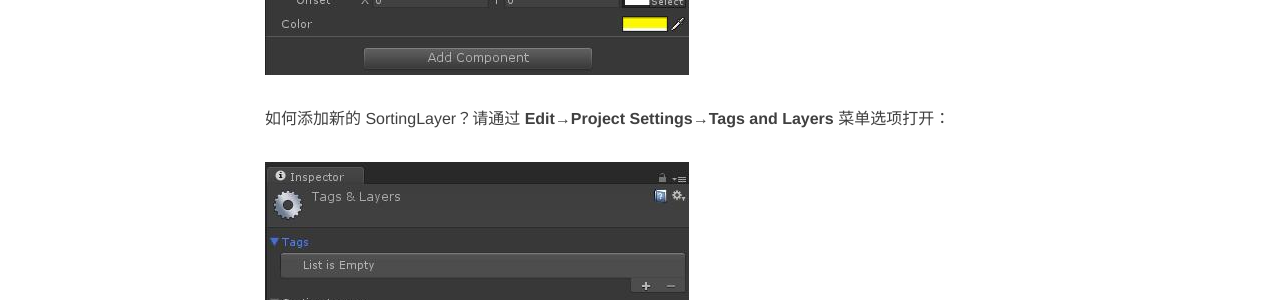
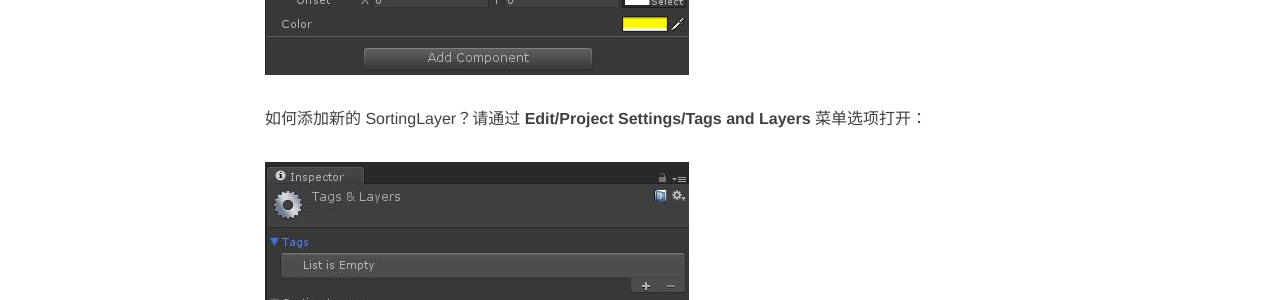
Before and after one commit to QXSoftware/qxsoftware.github.io, a Jekyll site: the page built from _posts/2016-11-03-Unity Rendering Order.md, in a window 1280 px wide. Shown: the part 1080-1380 px from the top of the page. Built offline with Jekyll 4.4.1, drawn with Linux system fonts in a browser that asks for light colours; nearby versions of some CDN libraries; comment, search, counter and statistics services are not loaded.

Commit message:
replace unicode char

```diff
--- a/_posts/2016-11-03-Unity Rendering Order.md
+++ b/_posts/2016-11-03-Unity Rendering Order.md
@@ -14,7 +14,7 @@ tags: Unity 渲染
 
 ![](/post_img/mesh-renderer-inspector.jpg)
 
-如何添加新的 SortingLayer？请通过 <strong>Edit→Project Settings→Tags and Layers</strong> 菜单选项打开：
+如何添加新的 SortingLayer？请通过 <strong>Edit/Project Settings/Tags and Layers</strong> 菜单选项打开：
 
 ![](/post_img/tags-layers.jpg)
 
```
